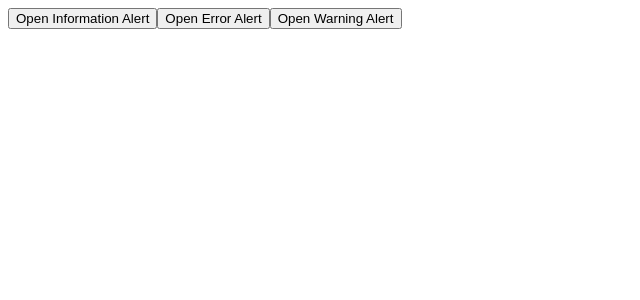
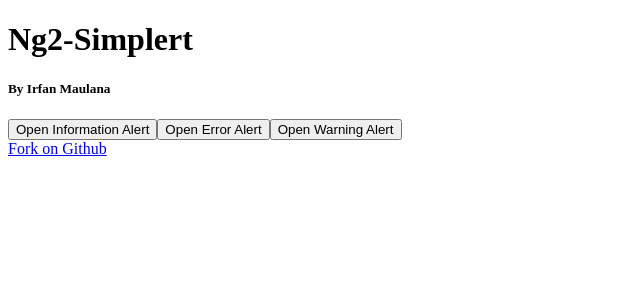
Before and after one commit to mazipan/ng2-simplert, an Angular app: page / in a window 1280 px wide. Shown: the top 300 px of the page, without its empty margins (0-640 px from the left). Built offline with nearby package versions, Linux system fonts and the light colour scheme.

Commit message:
update demo template

```diff
--- a/src/app/app.component.ts
+++ b/src/app/app.component.ts
@@ -4,9 +4,14 @@
 @Component({
   selector: 'app-root',
   template: `
-    <button class="open--info" (click)="showPopup('Information!', 'Hey, I am Opened...')">Open Information Alert</button>
-    <button class="open--error" (click)="showPopup('Error!', 'Hey, I am Opened...')">Open Error Alert</button>
-    <button class="open--warning" (click)="showPopup('Warning!', 'Hey, I am Opened...')">Open Warning Alert</button>
+    <h1>Ng2-Simplert</h1>
+    <h5>By Irfan Maulana</h5>
+    <div>
+      <button class="open--info" (click)="showPopup('Information!', 'Hey, I am Opened...')">Open Information Alert</button>
+      <button class="open--error" (click)="showPopup('Error!', 'Hey, I am Opened...')">Open Error Alert</button>
+      <button class="open--warning" (click)="showPopup('Warning!', 'Hey, I am Opened...')">Open Warning Alert</button>
+    </div>
+    <a href="https://github.com/mazipan/ng2-simplert" target="_blank">Fork on Github</a>
     <SimplertComponent [isUseRadius]="true"></SimplertComponent>
   `
 })
```
